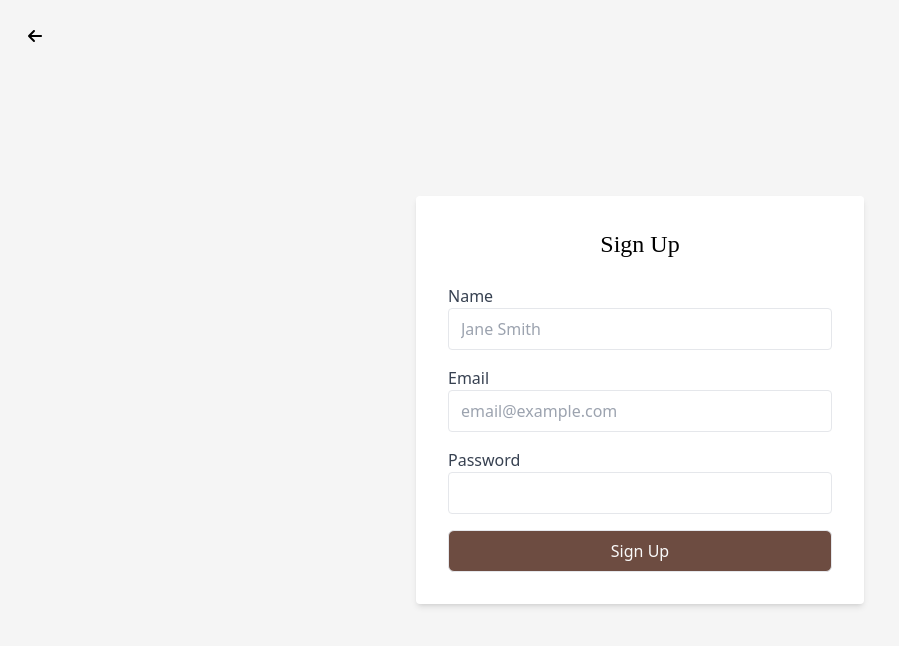
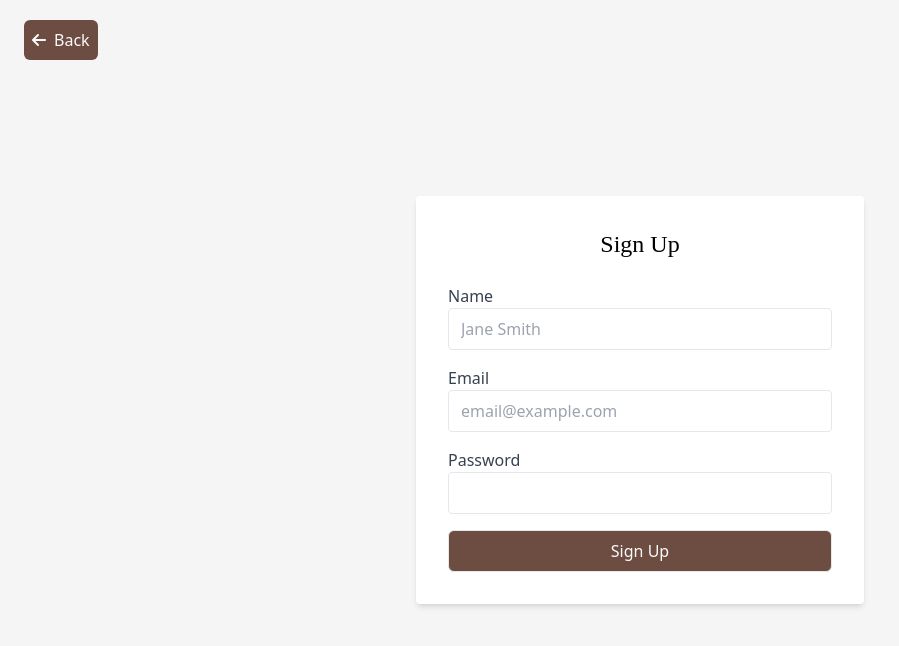
Before and after one commit to CodewithMiguelll/coffeely, a React (Create React App) app: page /sign-up in a window 1280 px wide. Shown: the top 646 px of the page, without its empty margins (0-899 px from the left). Built offline with nearby package versions, Linux system fonts and the light colour scheme; no server answers.

Commit message:
refactor: Modified the back button that leads the user to the home page with text for clarity.

```diff
--- a/src/pages/SignUp.js
+++ b/src/pages/SignUp.js
@@ -39,9 +39,10 @@ const SignUp = () => {
 
   return (
     <div className="min-h-screen flex items-center justify-center bg-[#f5f5f5]">
-      <div className="transition-all hover:-translate-x-2 absolute top-5 left-6 p-1">
+      <div className="transition-all hover:-translate-x-2 absolute top-5 left-6 p-2 text-[#fafafa] bg-[#6d4c41] rounded-md">
         <Link to="/">
           <FontAwesomeIcon icon={faArrowLeft} />
+          <p className="inline-block ml-2">Back</p>
         </Link>
       </div>
       <div
```
